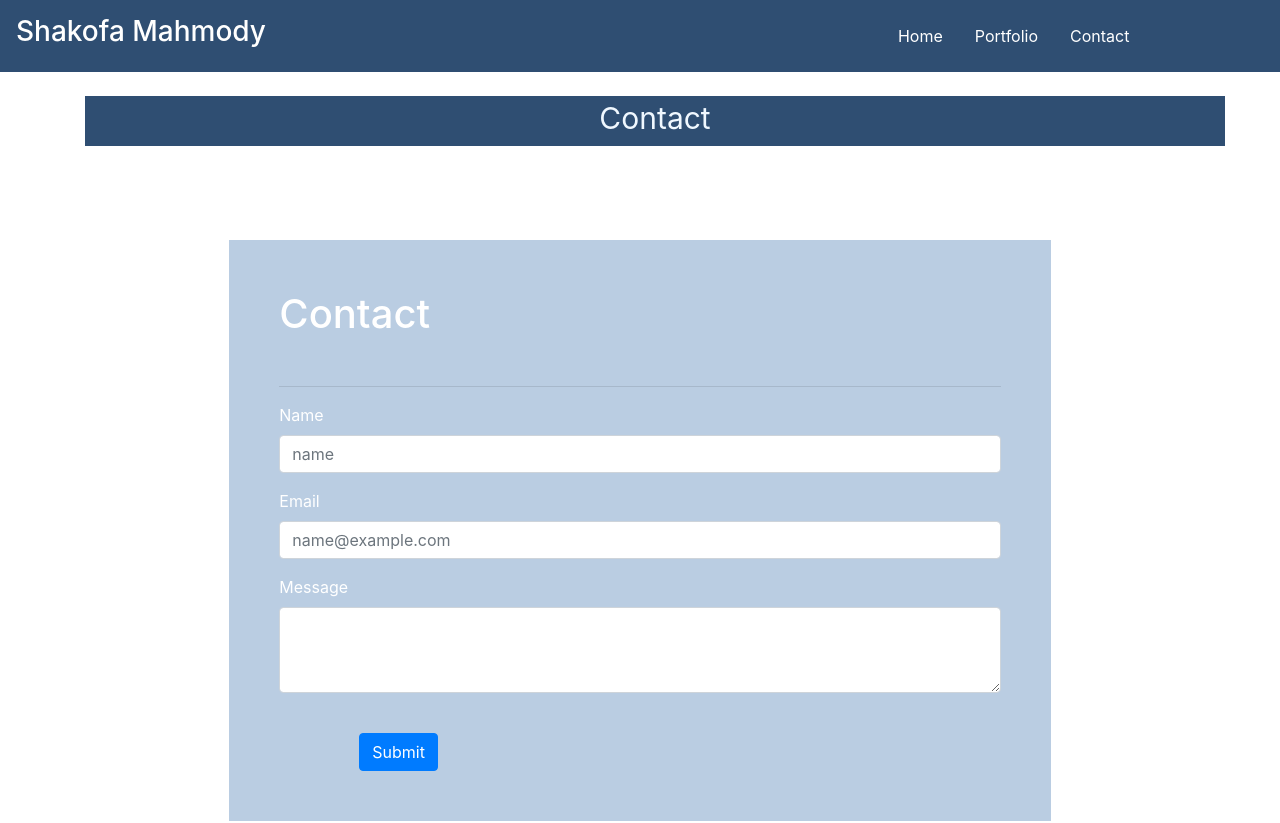
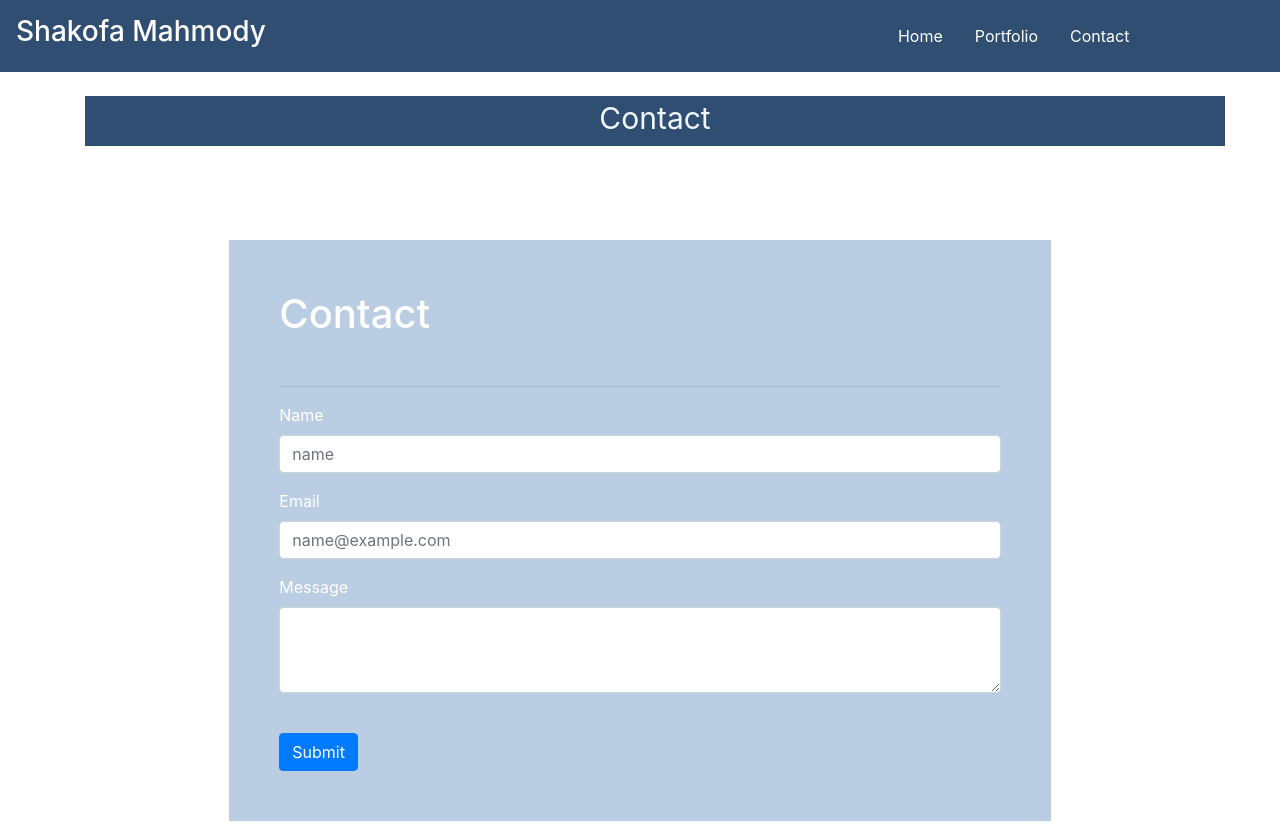
Before and after one commit to shakofa/React-Portfolio-App, a React (Create React App) app: page /Contact in a window 1280 px wide. Shown: the top 823 px of the page. Built offline with nearby package versions, Linux system fonts and the light colour scheme.

Commit message:
added style

```diff
--- a/src/components/Nav.js
+++ b/src/components/Nav.js
@@ -84,11 +84,6 @@ function Navigation(){
                   >
                     Contact
                   </Link>
-
-
-
-
-
       </Navbar>
     </Navbar>
 
--- a/src/index.css
+++ b/src/index.css
@@ -1,7 +1,7 @@
 body {
 
   margin: 0;
-  font-family: -apple-system, BlinkMacSystemFont, , 'Roboto', 'Oxygen',
+  font-family: -apple-system, BlinkMacSystemFont, 'Segoe UI', 'Roboto', 'Oxygen',
     'Ubuntu', 'Cantarell', 'Fira Sans', 'Droid Sans', 'Helvetica Neue',
     sans-serif;
   -webkit-font-smoothing: antialiased;
@@ -17,7 +17,7 @@ body,
 #root,
 #root > div,
 div[data-reactroot] {
-  height: 100% ;
+  height: 100% !important;
   position:relative;
   width: 100% ;
 }
--- a/src/pages/Contact.js
+++ b/src/pages/Contact.js
@@ -32,7 +32,7 @@ export default class Contact  extends Component {
                                 <Form.Control as="textarea" rows={3} />
                             </Form.Group>
                             <br />
-                            <Button className="b" type="submit">
+                            <Button className="btn" type="submit">
                                 Submit
                             </Button>
                         </Form>
```
Also changed, not shown: src/components/HomePage/style.css (line endings or trailing spaces).
